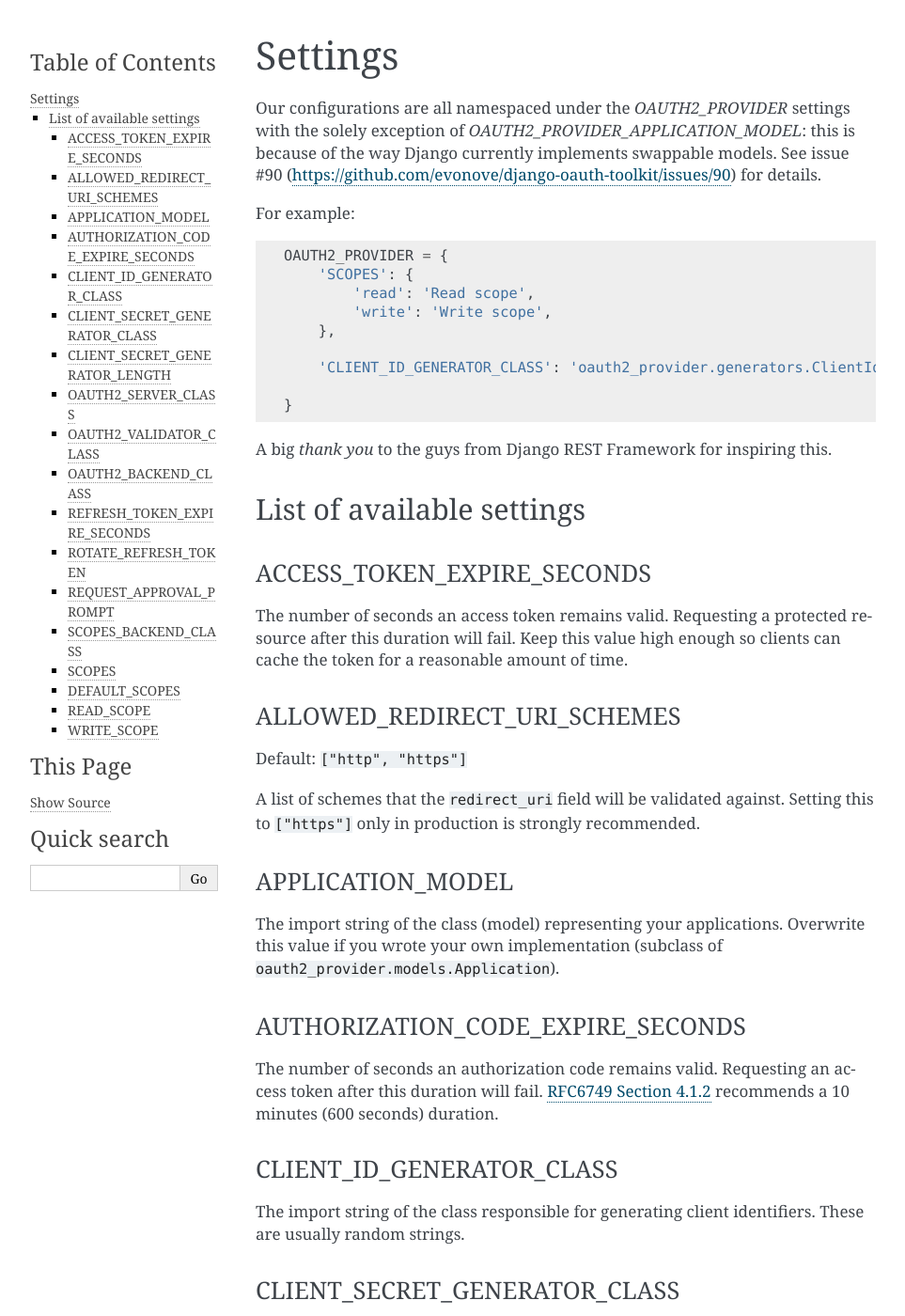
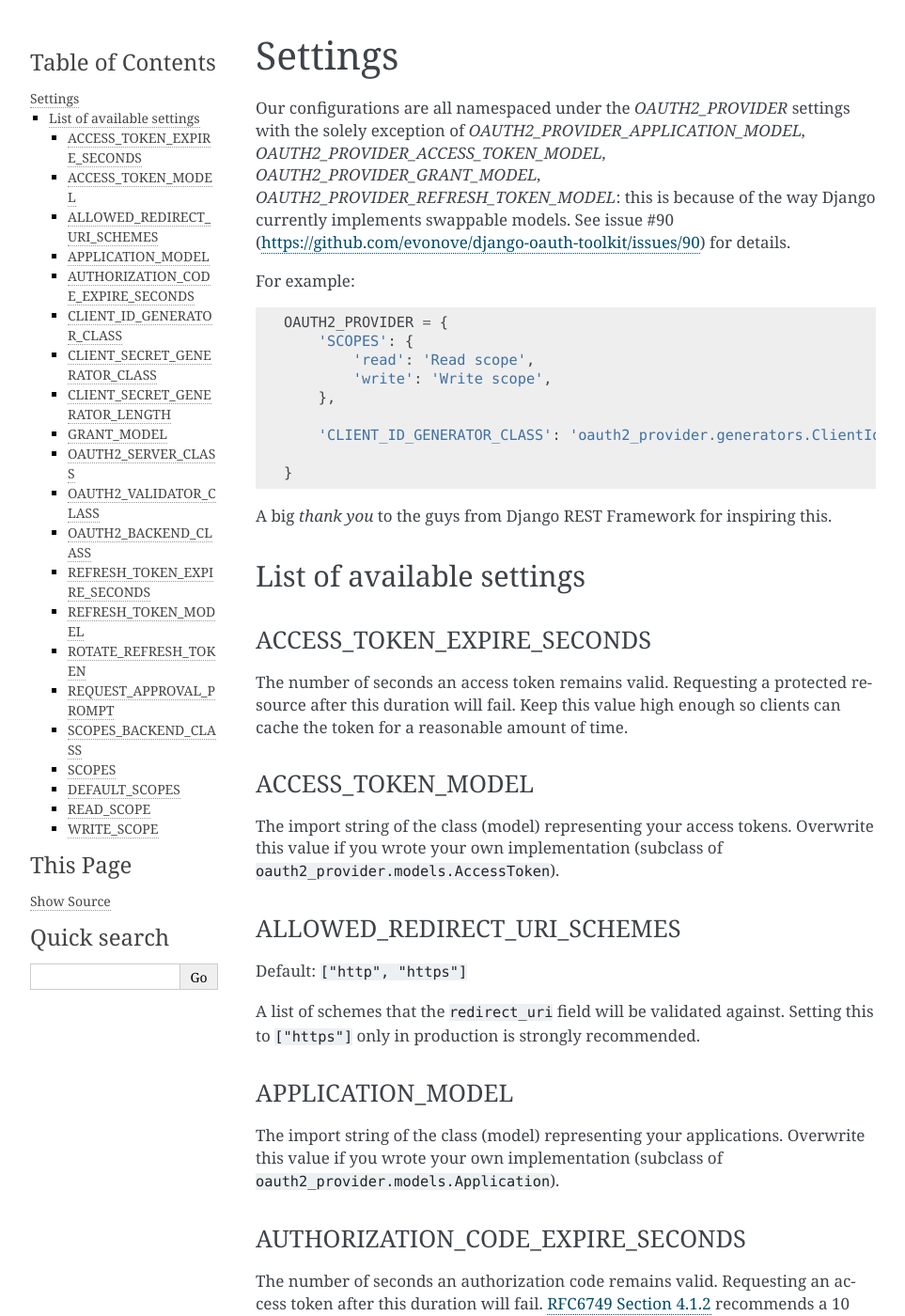
Before and after one commit to jazzband/django-oauth-toolkit, a Sphinx documentation site: the page built from docs/settings.rst, in a window 1280 px wide and 1400 px high. Shown: the whole window at 94% size, without its empty margins (148-1111 px from the left). Built offline with Sphinx 7.4.7, drawn with Linux system fonts in a browser that asks for light colours; some of the changed text lies outside the part shown.

Commit message:
Add new swappable models into settings

```diff
--- a/docs/settings.rst
+++ b/docs/settings.rst
@@ -2,7 +2,8 @@
 ========
 
 Our configurations are all namespaced under the `OAUTH2_PROVIDER` settings with the solely exception of
-`OAUTH2_PROVIDER_APPLICATION_MODEL`: this is because of the way Django currently implements
+`OAUTH2_PROVIDER_APPLICATION_MODEL, OAUTH2_PROVIDER_ACCESS_TOKEN_MODEL, OAUTH2_PROVIDER_GRANT_MODEL,
+OAUTH2_PROVIDER_REFRESH_TOKEN_MODEL`: this is because of the way Django currently implements
 swappable models. See issue #90 (https://github.com/evonove/django-oauth-toolkit/issues/90) for details.
 
 For example:
@@ -31,6 +32,12 @@
 The number of seconds an access token remains valid. Requesting a protected
 resource after this duration will fail. Keep this value high enough so clients
 can cache the token for a reasonable amount of time.
+
+ACCESS_TOKEN_MODEL
+~~~~~~~~~~~~~~~~~
+The import string of the class (model) representing your access tokens. Overwrite
+this value if you wrote your own implementation (subclass of
+``oauth2_provider.models.AccessToken``).
 
 ALLOWED_REDIRECT_URI_SCHEMES
 ~~~~~~~~~~~~~~~~~~~~~~~~~~~~
@@ -67,6 +74,12 @@
 The length of the generated secrets, in characters. If this value is too low,
 secrets may become subject to bruteforce guessing.
 
+GRANT_MODEL
+~~~~~~~~~~~~~~~~~
+The import string of the class (model) representing your grants. Overwrite
+this value if you wrote your own implementation (subclass of
+``oauth2_provider.models.Grant``).
+
 OAUTH2_SERVER_CLASS
 ~~~~~~~~~~~~~~~~~~~
 The import string for the ``server_class`` (or ``oauthlib.oauth2.Server`` subclass)
@@ -86,6 +99,12 @@
 ~~~~~~~~~~~~~~~~~~~~~~~~~~~~
 The number of seconds before a refresh token gets removed from the database by
 the ``cleartokens`` management command. Check :ref:`cleartokens` management command for further info.
+
+REFRESH_TOKEN_MODEL
+~~~~~~~~~~~~~~~~~
+The import string of the class (model) representing your refresh tokens. Overwrite
+this value if you wrote your own implementation (subclass of
+``oauth2_provider.models.RefreshToken``).
 
 ROTATE_REFRESH_TOKEN
 ~~~~~~~~~~~~~~~~~~~~
```
